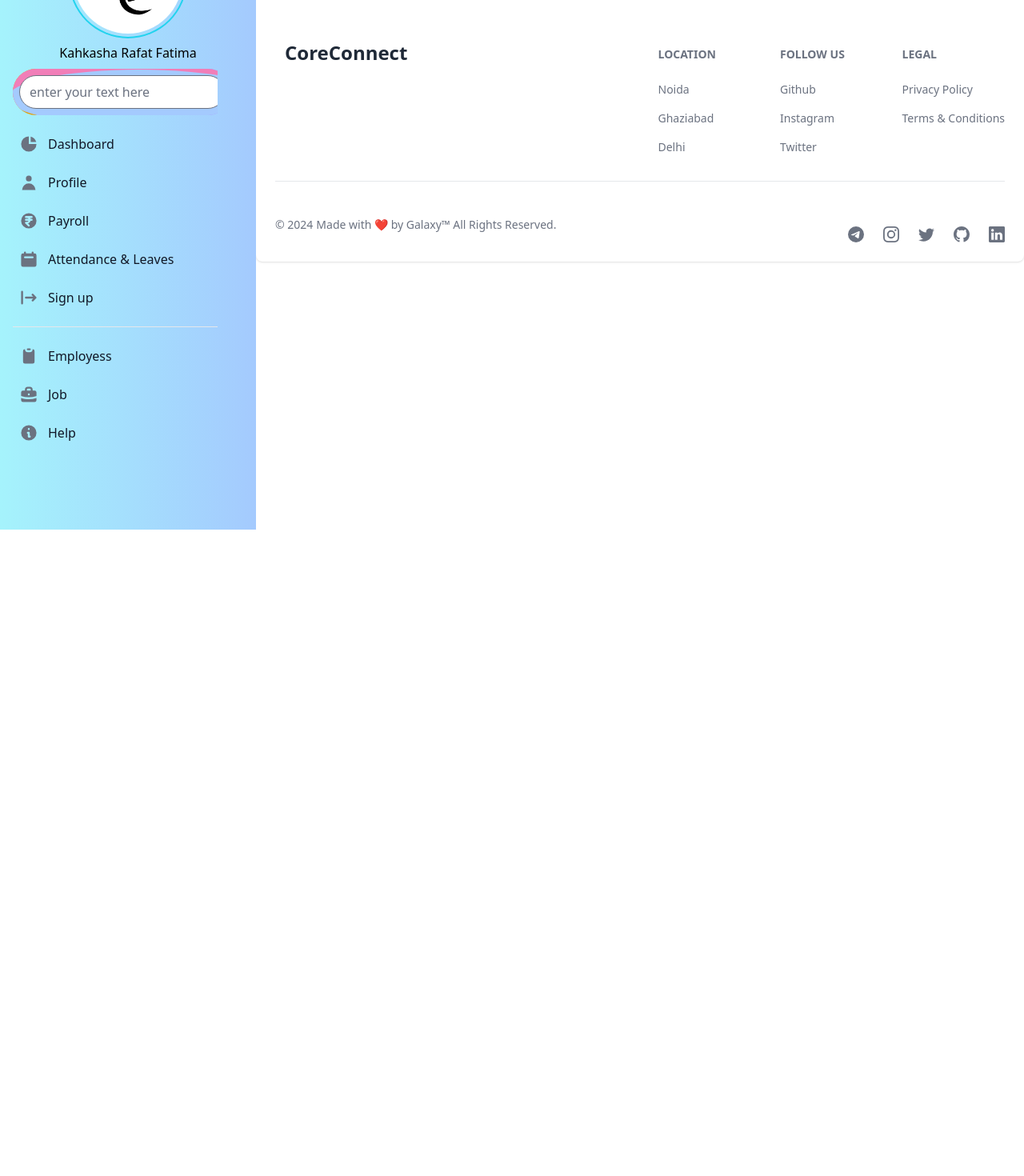
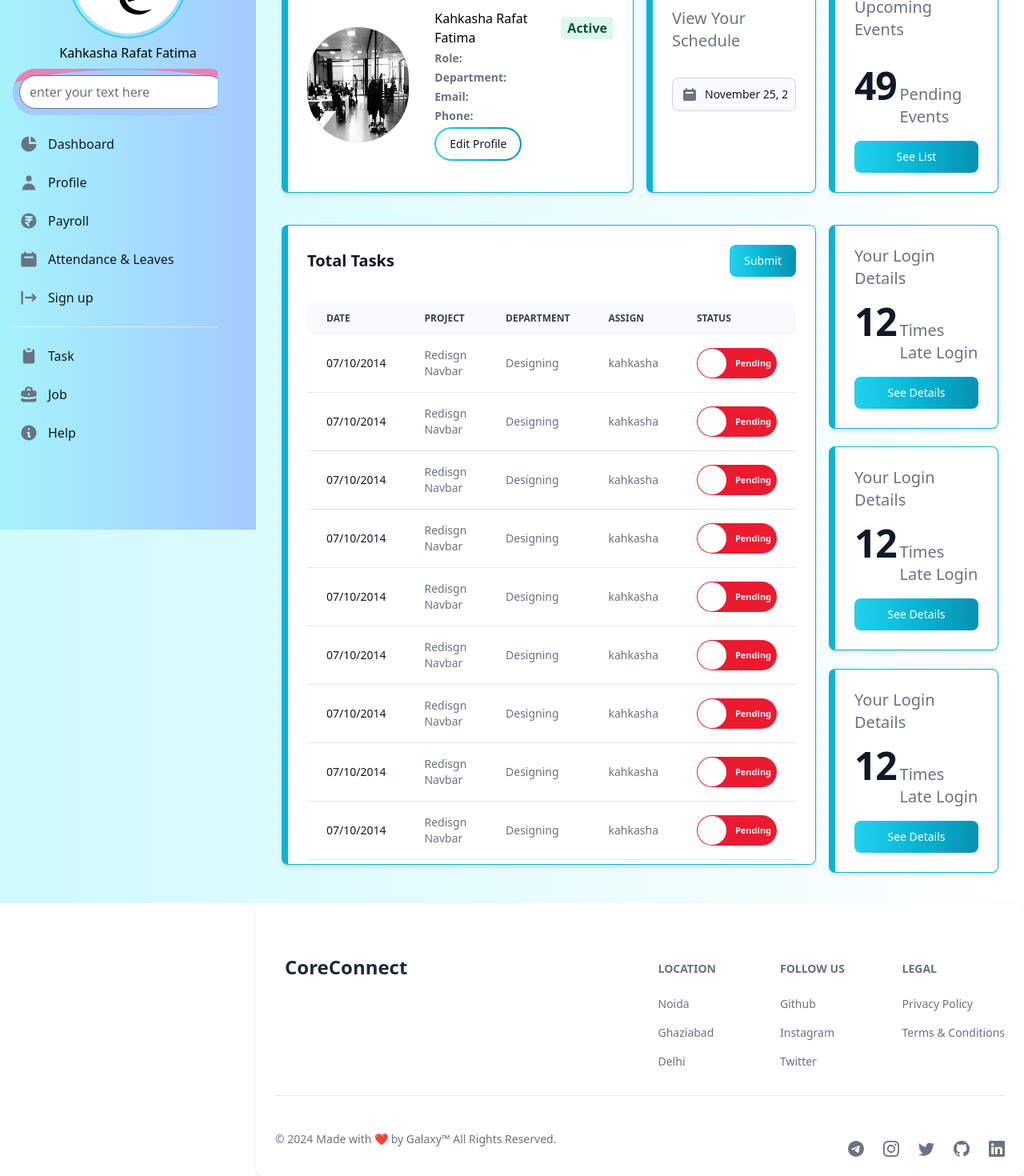
Before and after one commit to kahkasha17/CoreConnect-The-Employee-Management-System, a React (Vite) app in the folder FrontEnd/: page /EmployeeDashboard in a window 1280 px wide. Shown: the part 138-1608 px from the top of the page at 80% size. Before the commit the page ends 800 px from the top, so only its background shows below. Built offline with nearby package versions, Linux system fonts and the light colour scheme; a web font is replaced by a local one.

Commit message:
employee dashboard completed

```diff
--- a/FrontEnd/src/App.jsx
+++ b/FrontEnd/src/App.jsx
@@ -10,8 +10,8 @@ const App = () => {
     <>
 
 {/* <Main/> */}
-{/* <EmployeeDashboard/>  */}
-<AdminDashboard/>
+<EmployeeDashboard/>
+{/* <AdminDashboard/> */}
 {/* <ManagerDashboard/> */}
    </>
   )
--- a/FrontEnd/src/Pages/DashBoards/Employee/EmployeeDashboard.jsx
+++ b/FrontEnd/src/Pages/DashBoards/Employee/EmployeeDashboard.jsx
@@ -4,6 +4,7 @@ import {
   Routes,
   Route,
   Navigate,
+  useLocation,
 } from "react-router-dom";
 import { SideDrawer } from "../../../Components/SideDrawer";
 import {
@@ -18,11 +19,53 @@ import {
 } from "react-icons/hi";
 import MainContent from "./MainContent";
 import Profile from "../../Common/Profile";
+import Help from "../../Common/Help";
+import Job from "../../Common/Job";
 import Payroll from "../../Common/Payroll";
 import AttendanceandLeave from "../../Common/AttendanceandLeave";
+import Task from "../../Common/Task";
 import Footers from "../../../Components/Footers";
-import Help from "../../Common/Help";
-import Job from "../../Common/Job";
+
+const DashboardContent = ({ isSidebarOpen }) => {
+  // Map of routes to header titles
+  const headerTitles = {
+    "/EmployeeDashboard": "Dashboard",
+    "/profile": "Profile",
+    "/payroll": "Payroll",
+    "/attendance": "Attendance & Leaves",
+    "/authentication/sign-up": "Sign Up",
+    "/task": "Task",
+    "/job": "Job",
+    "/help": "Help",
+  };
+
+  const location = useLocation();
+
+  return (
+    <>
+      {/* Header */}
+      <div className={`p-5 ${isSidebarOpen ? "ml-80" : "ml-20"}`}>
+        <h1 className="text-lg font-bold mb-6">
+          {headerTitles[location.pathname] || "Dashboard"}
+        </h1>
+      </div>
+
+      {/* Routes */}
+      <div className={`p-4 ${isSidebarOpen ? "ml-80" : "ml-0"}`}>
+        <Routes>
+          <Route path="/" element={<Navigate to="/EmployeeDashboard" />} />
+          <Route path="/EmployeeDashboard" element={<MainContent />} />
+          <Route path="/profile" element={<Profile />} />
+          <Route path="/payroll" element={<Payroll />} />
+          <Route path="/attendance" element={<AttendanceandLeave />} />
+          <Route path="/help" element={<Help />} />
+          <Route path="/job" element={<Job />} />
+          <Route path="/task" element={<Task />} />
+        </Routes>
+      </div>
+    </>
+  );
+};
 
 export const EmployeeDashboard = () => {
   const [isSidebarOpen, setIsSidebarOpen] = useState(false);
@@ -41,17 +84,17 @@ export const EmployeeDashboard = () => {
       items: [
         {
           label: "Task",
-          href: "https://github.com/themesberg/flowbite-react/",
+          href: "/Task",
           icon: HiClipboard,
         },
         {
           label: "Job",
-          href: "https://flowbite-react.com/",
+          href: "/job",
           icon: HiBriefcase,
         },
         {
           label: "Help",
-          href: "https://github.com/themesberg/flowbite-react/issues",
+          href: "/help",
           icon: HiInformationCircle,
         },
       ],
@@ -60,7 +103,7 @@ export const EmployeeDashboard = () => {
 
   return (
     <Router>
-      <div className="flex relative bg-sky-50">
+      <div  className="flex relative bg-gradient-to-r from-cyan-100 to-blue-250">
         {/* Sidebar */}
         <SideDrawer
           menuItems={menuData}
@@ -68,7 +111,6 @@ export const EmployeeDashboard = () => {
           setIsOpen={setIsSidebarOpen}
         />
 
-        {/* Backdrop for Mobile View */}
         {isSidebarOpen && window.innerWidth < 768 && (
           <div
             className="fixed top-0 left-0 w-full h-full bg-black bg-opacity-50 z-10"
@@ -82,36 +124,20 @@ export const EmployeeDashboard = () => {
             isSidebarOpen && window.innerWidth < 768 ? "hidden" : "block"
           }`}
         >
-          {/* Header */}
-          <div className={`p-5 ${isSidebarOpen ? "ml-80" : "ml-20"}`}>
-            <h1 className="text-lg font-bold mb-6">Dashboard</h1>
-          </div>
-
-          {/* Routes */}
-          <div className={`p-4 ${isSidebarOpen ? "ml-80" : "ml-0"}`}>
-          <Routes>
-              <Route path="/" element={<Navigate to="/EmployeeDashboard" />} />
-              <Route path="/EmployeeDashboard" element={<MainContent />} />
-              <Route path="/profile" element={<Profile />} />
-              <Route path="/payroll" element={<Payroll />} />
-              <Route path="/attendance" element={<AttendanceandLeave />} />
-              {/* Add more routes as needed */}
-            </Routes>
-          </div>
+          <DashboardContent isSidebarOpen={isSidebarOpen} />
         </div>
       </div>
 
       {/* Footer */}
       <div
-  className={`p-0 transition-all duration-300 ${
-    isSidebarOpen && window.innerWidth >= 768 ? "ml-80" : "ml-0" // Add margin-left when sidebar is open (desktop view)
-  } ${window.innerWidth < 768 && isSidebarOpen ? "hidden" : "block"}`} // Hide footer on mobile when sidebar is open
->
-  <Footers />
-</div>
-
-
-
+        className={`p-0 transition-all duration-300 ${
+          isSidebarOpen && window.innerWidth >= 768 ? "ml-80" : "ml-0"
+        } ${window.innerWidth < 768 && isSidebarOpen ? "hidden" : "block"}`}
+      >
+        <Footers />
+      </div>
     </Router>
   );
 };
+
+export default EmployeeDashboard;
--- a/FrontEnd/src/Pages/DashBoards/Employee/MainContent.jsx
+++ b/FrontEnd/src/Pages/DashBoards/Employee/MainContent.jsx
@@ -1,47 +1,53 @@
 import React from "react";
 import { UserdataCard } from "../../../Components/UserdataCard";
-import TaskCalendar from '../../../Components/TaskCalendar'
-import Tasklist from "../../../Components/Tasklist";
+import TaskCalendar from "../../../Components/TaskCalendar";
 import UpcomingEvent from "../../../Components/UpcomingEvent";
 import RequestList from "../../../Components/RequestList";
+import Tasklist from "../../../Components/Tasklist";
 
 export const MainContent = () => {
   return (
-    <>
-    <div className="h-screen ">
-      <div className="container mx-auto">
-        {/* First Row: Three Columns */}
-        <div className="grid grid-cols-1 md:grid-cols-4 gap-2">
-          {/* First Column (takes half the width on medium+ screens) */}
+    <div >
+      <div className="container mx-auto px-4 min-w-full">
+        {/* First Row */}
+        <div className="grid grid-cols-1 md:grid-cols-4 gap-4">
+          {/* First Column (50% width on medium+ screens) */}
           <div className="col-span-1 md:col-span-2">
             <UserdataCard />
           </div>
 
-          {/* Second Column (takes one-quarter width) */}
-          <div className="col-span-1 rounded-md">
-            <TaskCalendar/>
+          {/* Second and Third Columns (25% width each on medium+ screens) */}
+          <div className="col-span-1">
+            <TaskCalendar />
           </div>
-
-          {/* Third Column (takes one-quarter width) */}
-          <div className="col-span-1  rounded-md">
-           <UpcomingEvent/>
+          <div className="col-span-1">
+            <UpcomingEvent />
           </div>
         </div>
 
-        {/* Second Row: Two Columns, Adjusted Width */}
-        <div className="grid grid-cols-1 md:grid-cols-4 gap-2 mt-6 mb-6 ">
-          {/* First Column (takes 3/4 of width on medium+) */}
-          <div className="col-span-3 rounded-md">
-            <Tasklist/>
+        {/* Second Row */}
+        <div className="grid grid-cols-1 md:grid-cols-4 gap-4  mt-10">
+          <div className="col-span-1 md:col-span-3">
+            <Tasklist />
           </div>
 
-          {/* Second Column (takes 1/4 of width on medium+) */}
-          <div className="col-span-1 rounded-md">
-            <RequestList/>
+          <div className="col-span-1 grid grid-rows-3 max-h-full ">
+            <div className="rounded-md mb-2">
+              <RequestList />
+            </div>
+            <div className="rounded-md mb-2">
+             <RequestList/>
+
+            </div>
+            <div className="rounded-md mb-4">
+             <RequestList/>
+
+            </div>
           </div>
         </div>
       </div>
-    </div></>
+    </div>
   );
 };
-export default MainContent
+
+export default MainContent;
```
